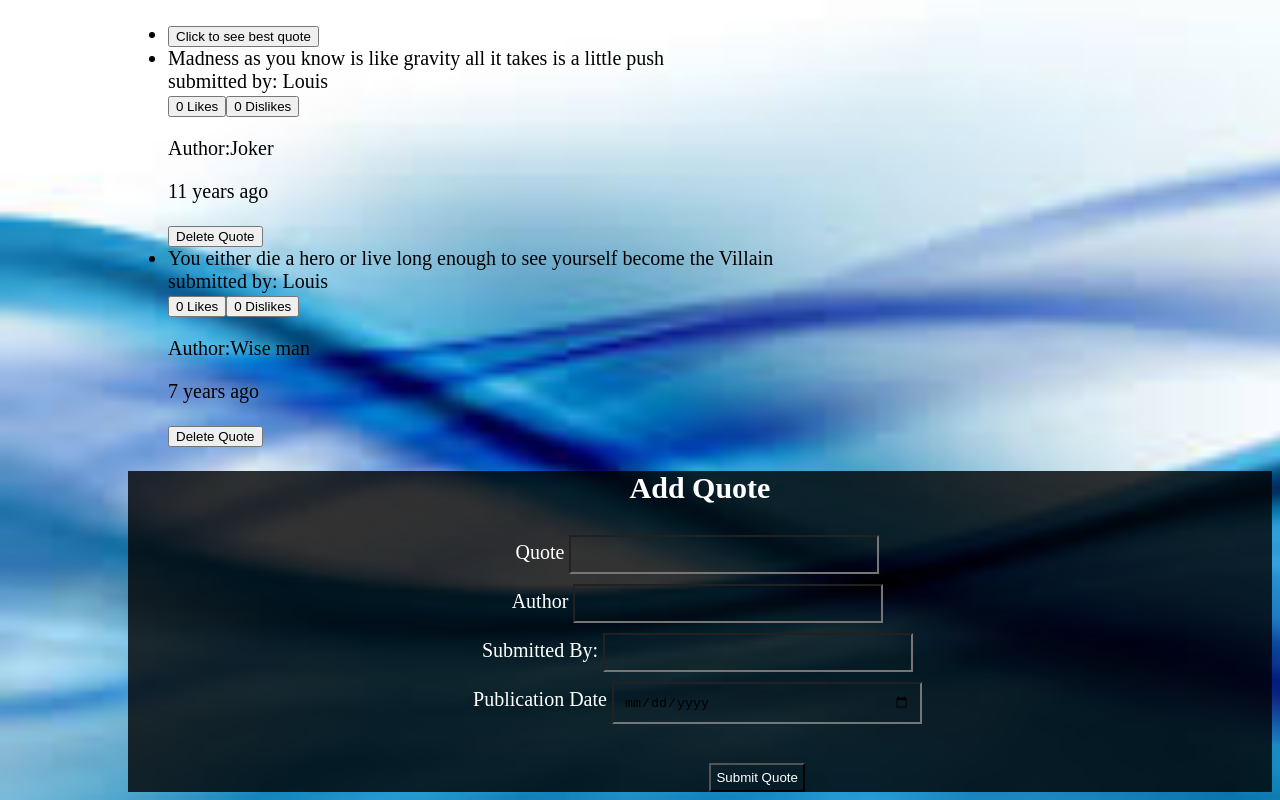
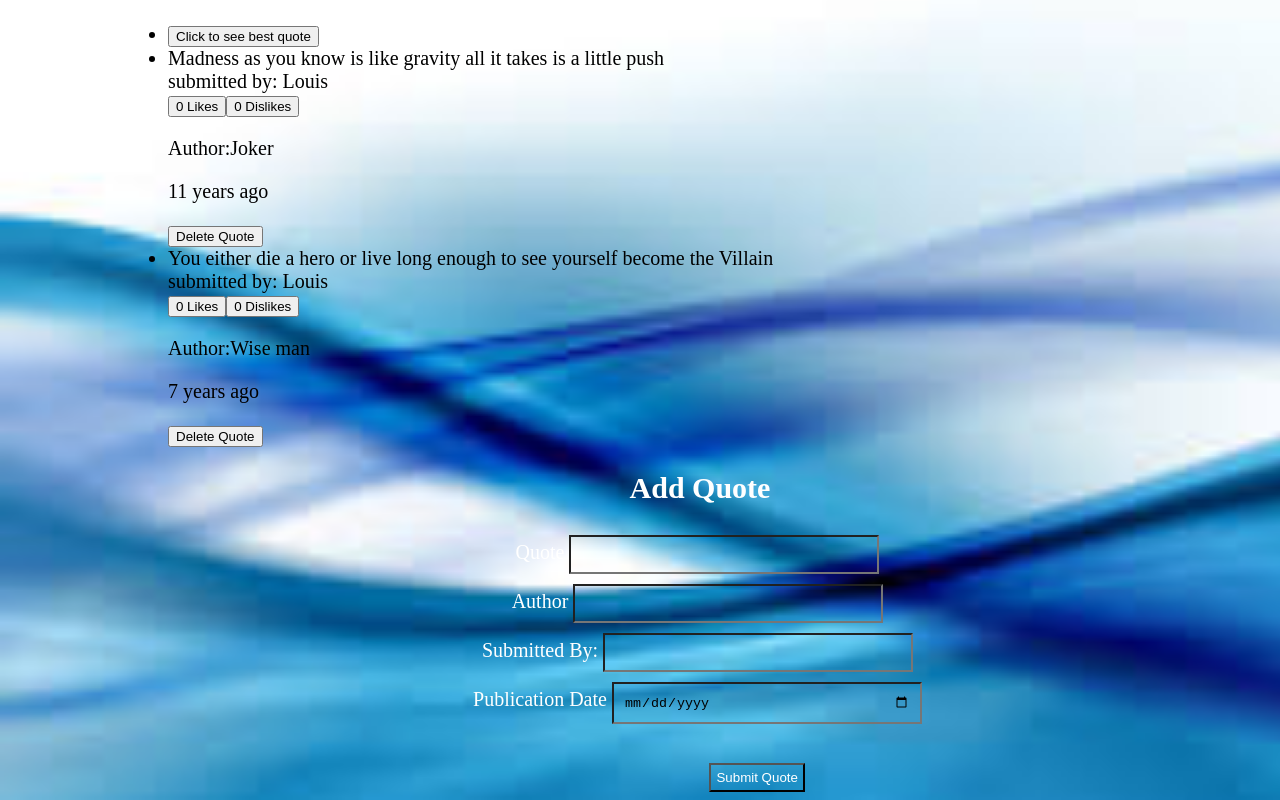
Before and after one commit to Louis-crypto/Quotes, an Angular app: page / in a window 1280 px wide. Shown: the part 341-1141 px from the top of the page. Built offline with nearby package versions, Linux system fonts and the light colour scheme.

Commit message:
change backgrond color of the form component

```diff
--- a/src/app/quote-form/quote-form.component.css
+++ b/src/app/quote-form/quote-form.component.css
@@ -1,5 +1,5 @@
 #addForm{
-  background-color: rgba(0, 0, 0, 0.8);
+  /* background-color: rgba(0, 0, 0, 0.8); */
   color: white;
   text-align: center;
 }
```
